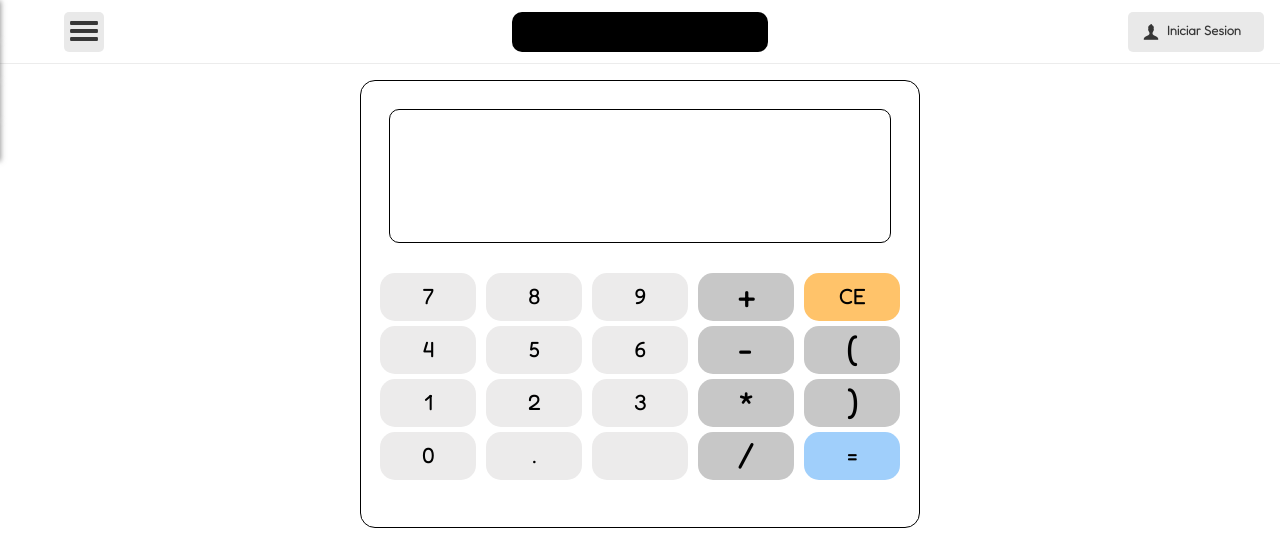
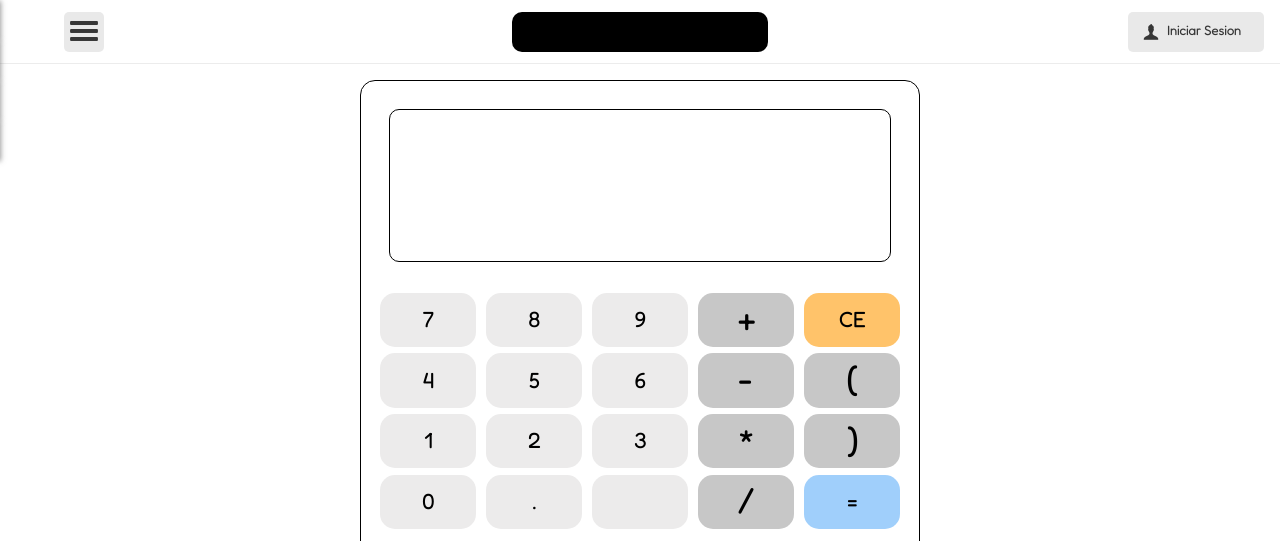
Before and after one commit to LUISTAPIARUIZ/calculator, a plain HTML site: page vistas/calculadora.html in a window 1280 px wide. Shown: the top 541 px of the page. Drawn offline with Linux system fonts and the light colour scheme; files whose address does not match are found by name.

Commit message:
algunos cambio de tamaño

```diff
--- a/vistas/css/css_generales/cabecera.css
+++ b/vistas/css/css_generales/cabecera.css
@@ -85,6 +85,7 @@
 }
 .boton_iniciar-sesion{
     height: 100%;
+    min-width: 20px;
     display:flex;
     color: var(--colorExtra-1);
     justify-content:center;
--- a/vistas/css/cuerpo-calculadora.css
+++ b/vistas/css/cuerpo-calculadora.css
@@ -2,7 +2,7 @@
 .calculadora{
     margin: 1rem 0 1rem 0;
     width:35rem;
-    height: 28rem;
+    height: 32rem;
     border:solid 1px black;
     border-radius:15px
 }
--- a/vistas/css/mru.css
+++ b/vistas/css/mru.css
@@ -2,7 +2,6 @@
     justify-content: center;
     align-items: center;
     margin: 1.5rem 0;
-    height:calc(100% -4rem);
 }
 .contenedor-mru{
     width: 70%;
```
